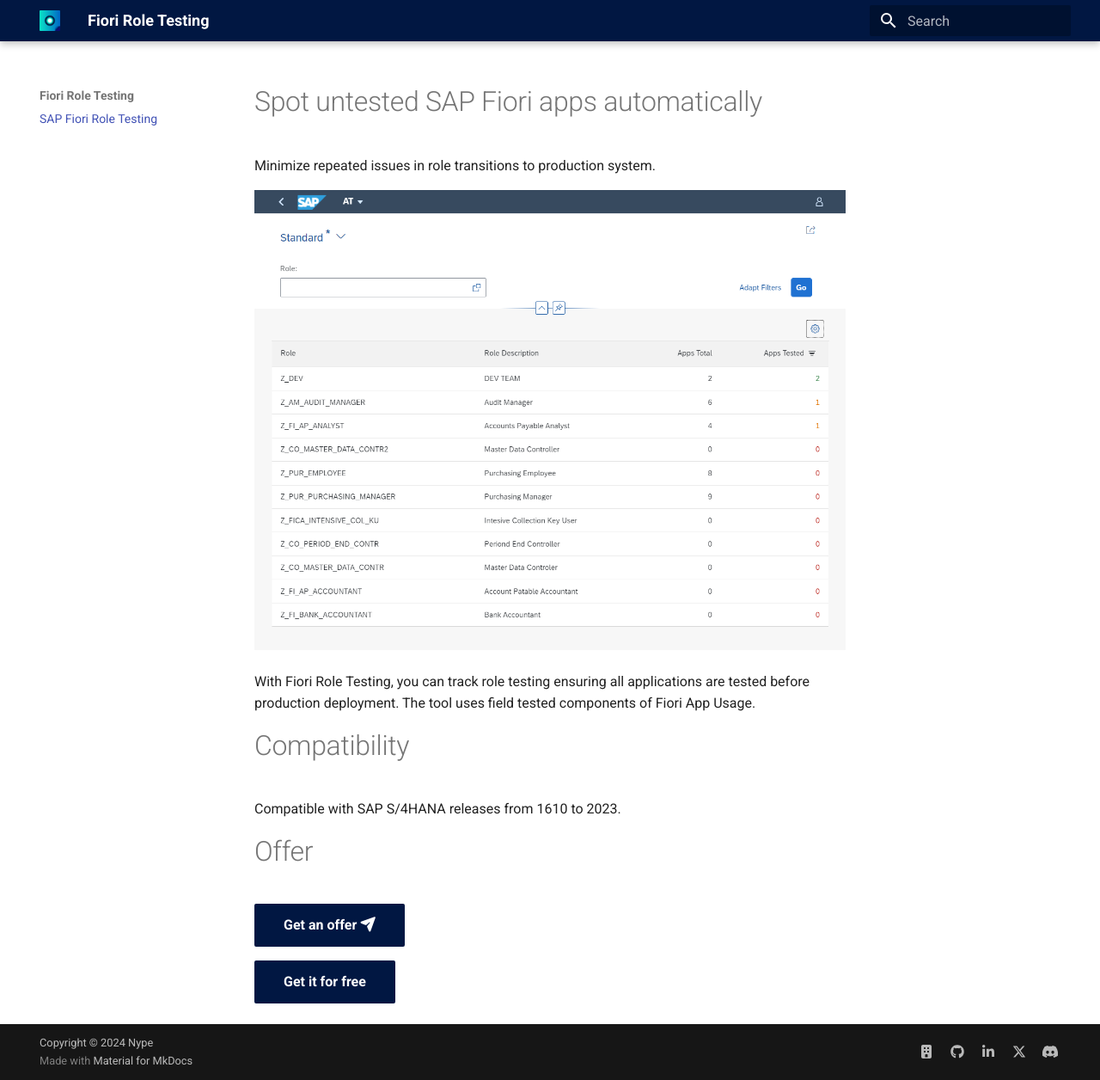
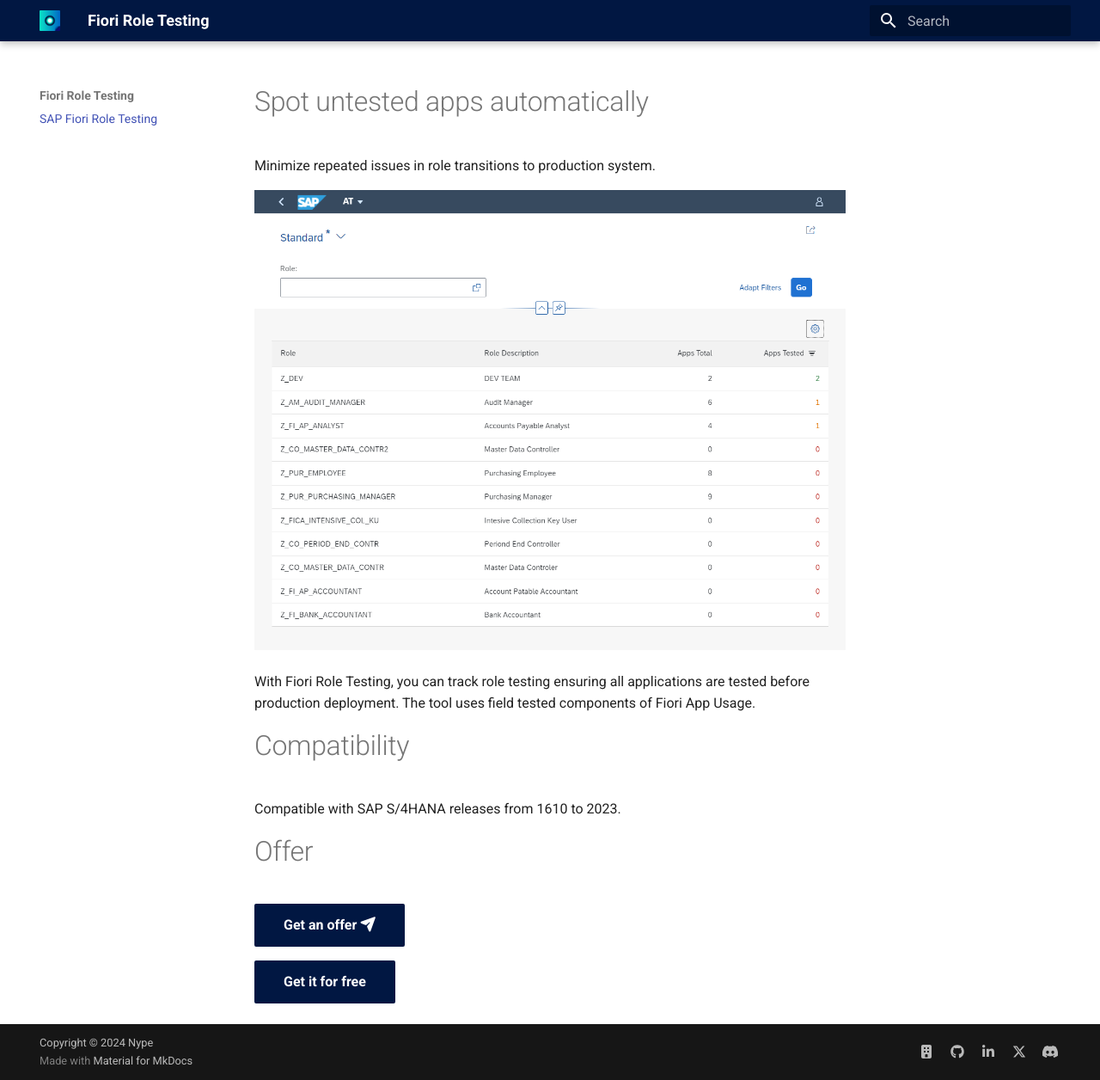
Before and after one commit to fioriroletesting/fioriroletesting.github.io, an MkDocs documentation site: the page built from docs/index.md, in a window 1280 px wide and 1256 px high. Shown: the whole window at 86% size. Built offline with MkDocs 1.6.1 and Material for MkDocs 9.7.7, drawn with Linux system fonts in a browser that asks for light colours.

Commit message:
docs: headline

```diff
--- a/docs/index.md
+++ b/docs/index.md
@@ -2,7 +2,7 @@
 title: SAP Fiori Role Testing
 description: Spot untested apps automatically.
 ---
-# Spot untested SAP Fiori apps automatically
+# Spot untested apps automatically
 
 Minimize repeated issues in role transitions to production system.
 
```
